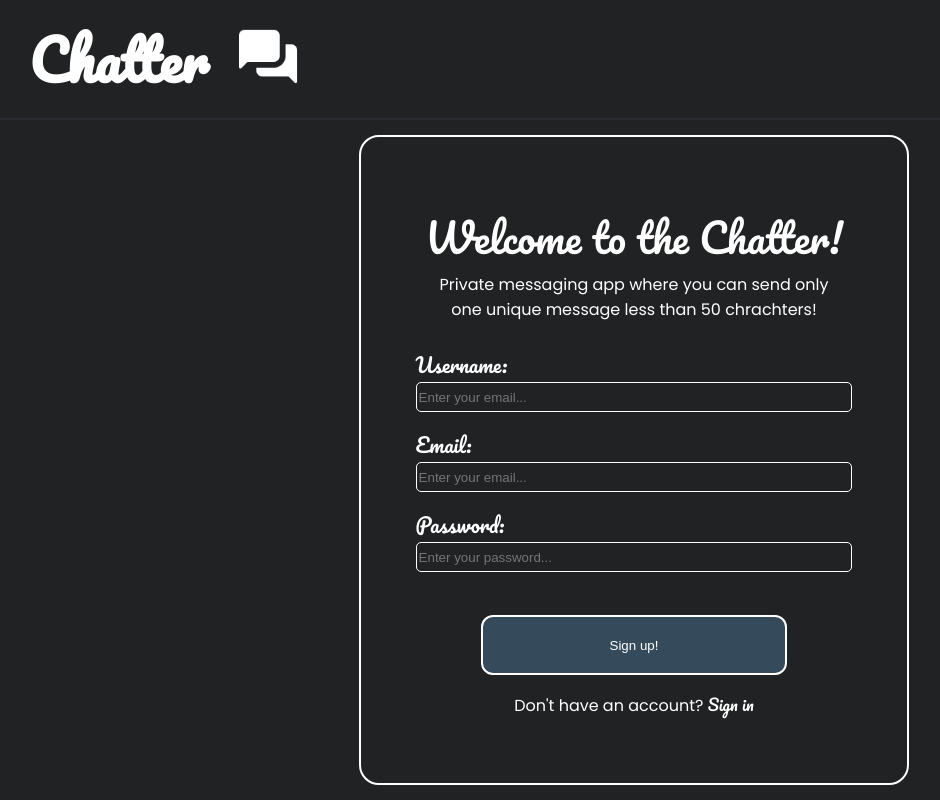
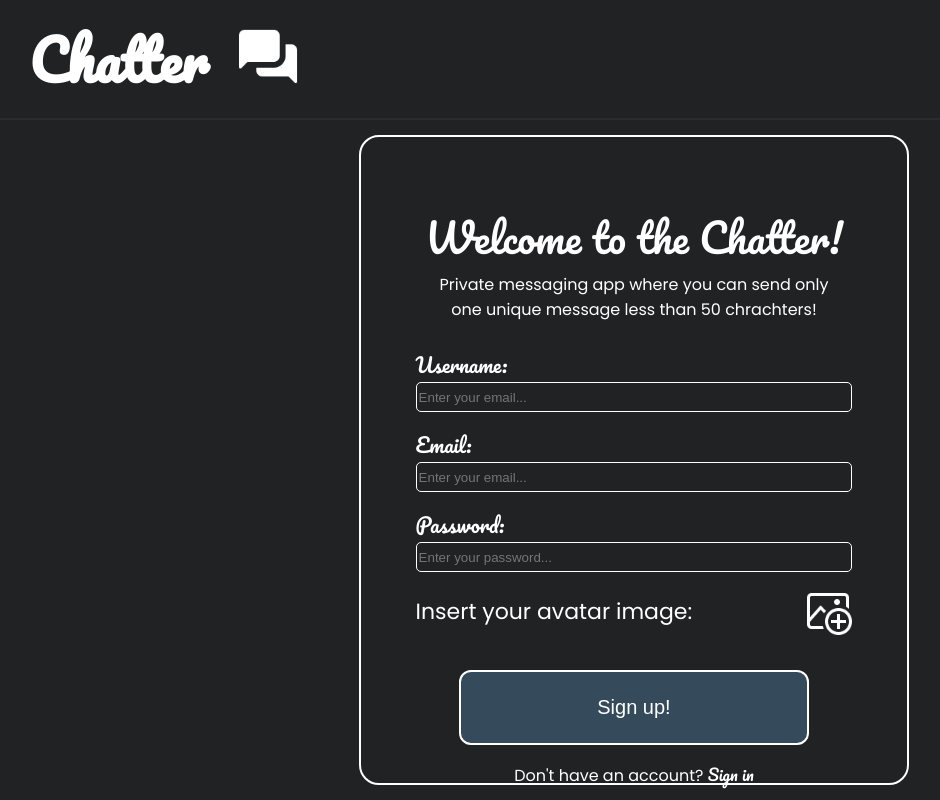
Before and after one commit to karloCroDev/Chatter, a React (Vite) app: page /signUp in a window 1280 px wide. Shown: the whole page, without its empty margins (6-946 px from the left). Built offline with nearby package versions, Linux system fonts and the light colour scheme; no server answers; the database is empty.

Commit message:
fixed styling for storage except pfp images, so bigger part done

```diff
--- a/src/components/SignInPage.jsx
+++ b/src/components/SignInPage.jsx
@@ -15,6 +15,7 @@ export const SignInPage = () => {
         className={AuthStyle.container}
         onSubmit={(e) => {
           e.preventDefault()
+          signIn(email, password)
         }}
       >
         <ul className={AuthStyle.contentContainer}>
@@ -50,7 +51,7 @@ export const SignInPage = () => {
             />
           </li>
           <li className={AuthStyle.btn2}>
-            <button onClick={() => signIn(email, password)}>Log in!</button>
+            <button>Log in!</button>
           </li>
 
           <li>
--- a/src/components/SignUpPage.jsx
+++ b/src/components/SignUpPage.jsx
@@ -12,7 +12,7 @@ export const SignUpPage = () => {
   const [username, setUsername] = useState("")
   const [email, setEmail] = useState("")
   const [password, setPassowrd] = useState("")
-  // const [imageUpload, setImageUpload] = useState("")
+  const [imageUpload, setImageUpload] = useState("")
   console.log(username)
   return (
     <>
@@ -20,6 +20,7 @@ export const SignUpPage = () => {
         className={AuthStyle.container}
         onSubmit={(e) => {
           e.preventDefault()
+          signUp(username, email, password)
         }}
       >
         <ul
@@ -68,27 +69,22 @@ export const SignUpPage = () => {
               required
             />
           </li>
-          <li className={AuthStyle.flex}>
-            {/* <label htmlFor="image">Insert your avatar image:</label>
+          <li className={AuthStyle.specialContainer}>
             <label htmlFor="image">
+              Insert your avatar image:
               <img src={photo} alt="" className={AuthStyle.image} />
             </label>
+
             <input
               type="file"
               id="image"
               required
               className={AuthStyle.avatarInput}
               onChange={(e) => setImageUpload(e.target.files[0])}
-            /> */}
+            />
           </li>
           <li>
-            <button
-              onClick={() => {
-                signUp(username, email, password)
-              }}
-            >
-              Sign up!
-            </button>
+            <button>Sign up!</button>
           </li>
           <li>
             <p>
--- a/src/styles/authentication.module.css
+++ b/src/styles/authentication.module.css
@@ -6,9 +6,10 @@
   justify-content: center;
   align-items: center;
 }
+
 .contentContainer {
   width: 555px;
-  height: 650px;
+  height: 700px;
   border-radius: 20px;
   border: 2px solid #fff;
   display: flex;
@@ -51,12 +52,18 @@
 }
 .contentContainer li button {
   color: #fff;
-  width: 70%;
+  width: 80%;
   border-radius: 12px;
-  height: 60px;
+  height: 75px;
   background-color: #354a5a;
+  font-size: 20px;
   border: 2px solid #fff;
 }
+.contentContainer li button:hover {
+  background-color: rgb(78, 111, 136);
+  transition: background-color 250ms linear;
+}
+
 .contentContainer .btn2 {
   margin-top: 40px !important;
 }
@@ -66,12 +73,6 @@
 }
 .avatarInput {
   display: none;
-}
-.flex {
-  width: 80% !important;
-  display: flex !important;
-  flex-direction: row !important;
-  margin-top: 28px !important;
 }
 
 .image {
@@ -91,3 +92,12 @@
     height: 650px;
   }
 }
+
+.contentContainer .specialContainer label:first-child {
+  width: 100%;
+  display: flex;
+  justify-content: space-between;
+  align-items: center;
+  font-size: 22px;
+  padding-bottom: 20px;
+}
--- a/src/styles/chat.module.css
+++ b/src/styles/chat.module.css
@@ -10,6 +10,7 @@
   grid-template-columns: 520px 2fr;
   overflow: hidden;
 }
+
 .container aside {
   width: 100%;
   max-height: 100%;
@@ -130,7 +131,6 @@ nav ul div span {
   height: 100%;
   background-color: rgba(47, 47, 55, 0.799);
   padding-left: 10px;
-  box-sizing: border-box;
 }
 .sendMessage button {
   all: unset;
@@ -176,7 +176,9 @@ nav ul div span {
 .chattingContainer ul li p {
   max-width: 300px;
   height: 100%;
+  text-align: center;
   word-wrap: break-word;
+  text-wrap: balance;
 }
 
 .chattingContainer ul li:last-child {
```
